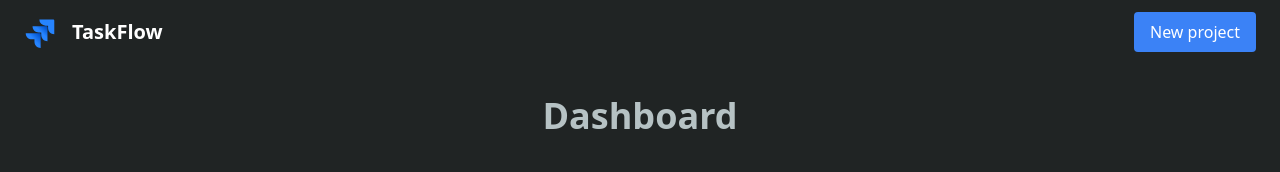
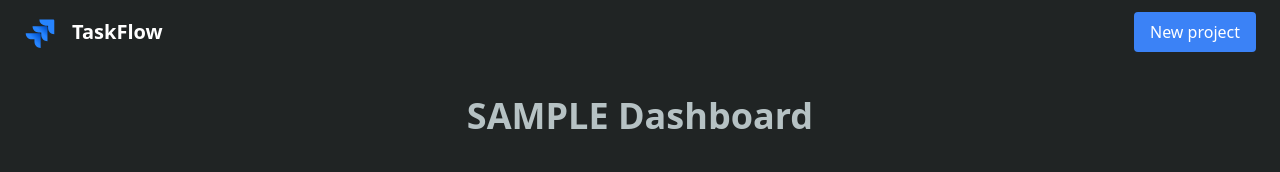
Before and after one commit to NicolasLBN/TaskFlow, a React (Create React App) app in the folder frontend/: page /home in a window 1280 px wide. Shown: the top 172 px of the page. Built offline with nearby package versions, Linux system fonts and the light colour scheme; no server answers; sample sign-in values are in the browser's storage.

Commit message:
Improve title

```diff
--- a/frontend/src/pages/HomePage.tsx
+++ b/frontend/src/pages/HomePage.tsx
@@ -127,7 +127,7 @@
   return (
     <div>
       <Navbar />
-      <h1 className="text-4xl font-bold text-center my-8">Dashboard</h1>
+      <h1 className="text-4xl font-bold text-center my-8">{currentUser?.username.toUpperCase() } Dashboard</h1>
 
       {/* User Projects Section */}
       <div className="mx-auto max-w-6xl px-10">
```
